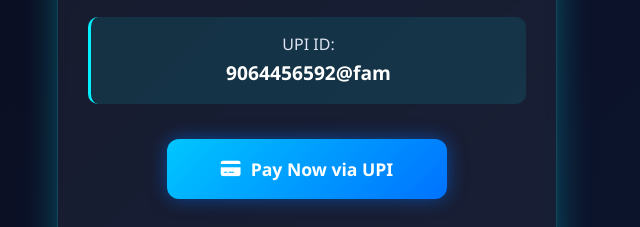
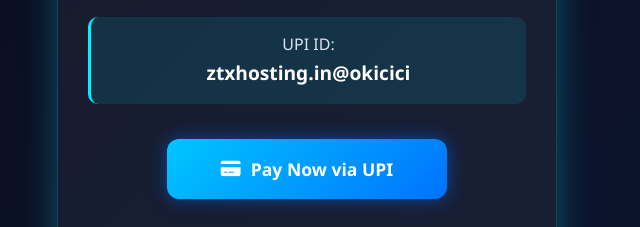
Before and after one commit to bibekrr2/Ztxhosting-, a plain HTML site: page index.html in a window 1280 px wide. Shown: the part 509-736 px from the top of the page, 333-973 px from the left. Drawn offline with Linux system fonts and the light colour scheme.

Commit message:
Update index.html

```diff
--- a/index.html
+++ b/index.html
@@ -349,7 +349,7 @@
 
       <div class="upi-details">
         <p>UPI ID:</p>
-        <p class="upi-id">9064456592@fam</p>
+        <p class="upi-id">ztxhosting.in@okicici</p>
       </div>
 
       <a class="pay-button" href="upi://pay?pa=ztxhosting.in@okicici&pn=Ztx%20Hosting&aid=uGICAgKDTqPqSDw" target="_blank" rel="noopener noreferrer" id="payButton">
```
